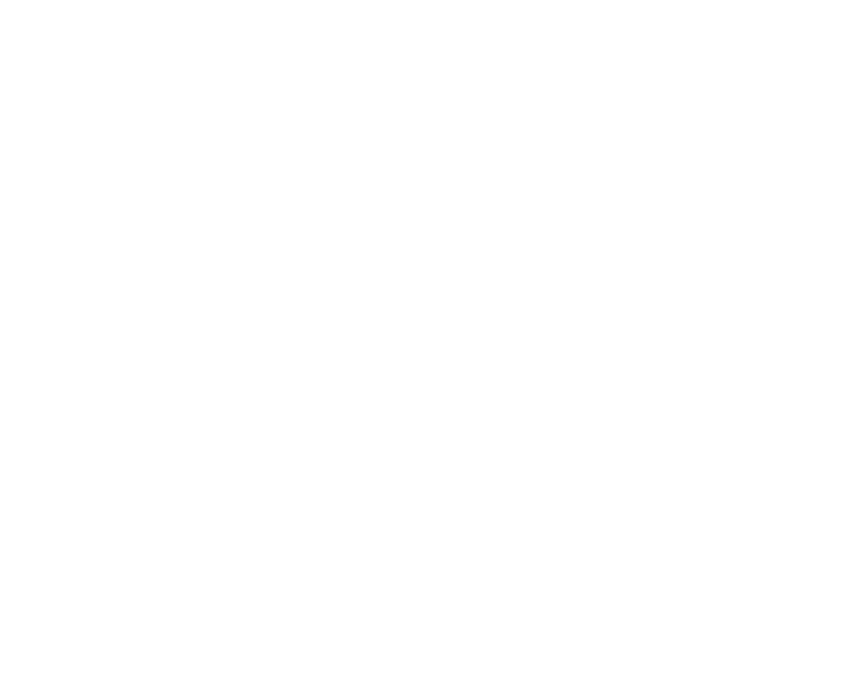
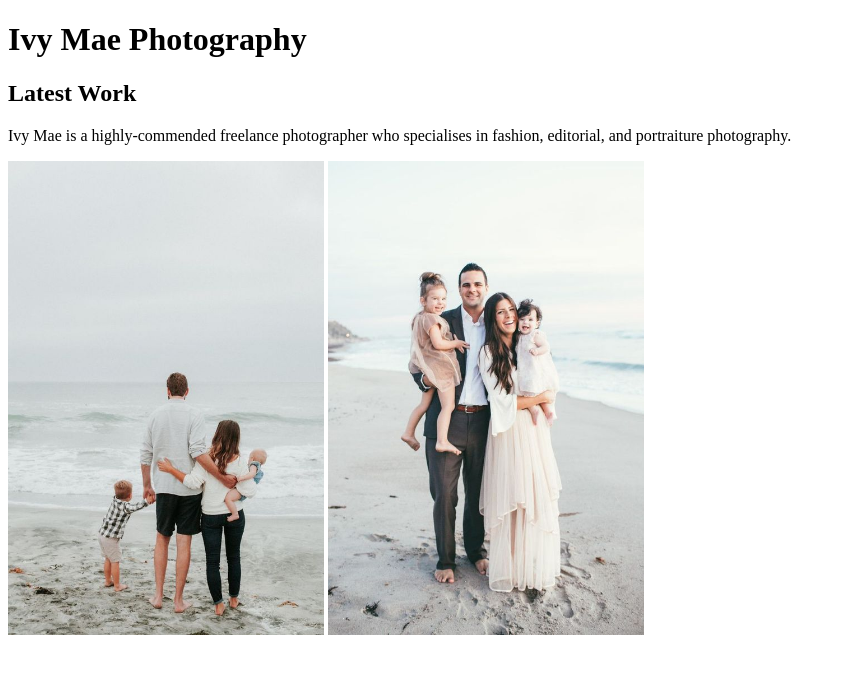
Before and after one commit to JasmineEllaine/photofolio, a plain HTML site: page root/index.html in a window 1280 px wide. Shown: the whole page, without its empty margins (0-842 px from the left). Drawn offline with Linux system fonts and the light colour scheme.

Commit message:
A1 completed

```diff
--- a/root/index.html
+++ b/root/index.html
@@ -7,16 +7,21 @@
   <head>
     <meta charset="utf-8">
     <meta http-equiv="X-UA-Compatible" content="IE=edge">
-    <title></title>
+    <title>Ivy Mae Photography</title>
     <meta name="description" content="">
     <meta name="viewport" content="width=device-width, initial-scale=1">
-    <link rel="stylesheet" href="">
+    <link rel="stylesheet" href="css/stylesheet.css">
   </head>
   <body>
     <!--[if lt IE 7]>
       <p class="browsehappy">You are using an <strong>outdated</strong> browser. Please <a href="#">upgrade your browser</a> to improve your experience.</p>
     <![endif]-->
-
+      <h1>Ivy Mae Photography</h1>
+      <h2>Latest Work</h2>
+      <p>Ivy Mae is a highly-commended freelance photographer who specialises in fashion, editorial, and portraiture
+        photography.</p>
+      <img src="images/a1-beach.jpeg" alt="A family of four with their backs to the camera looking over the beach." width="25%" />
+      <img src="images/a1-family.jpeg" alt="A happy family of four posing on the edge of a beach." width="25%" />
     <script src="" async defer></script>
   </body>
 </html>
```
Also changed, not shown: root/css/stylesheet.css (added), root/images/a1-beach.jpeg (added), root/images/a1-family.jpeg (added).
